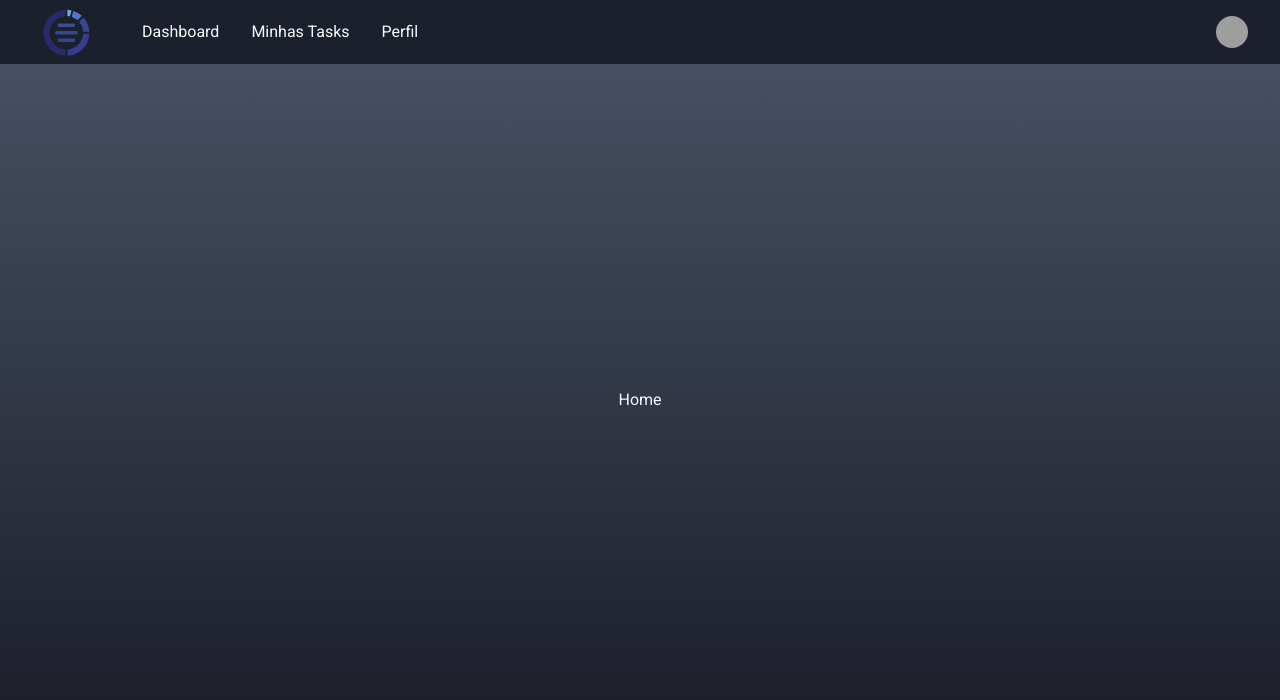
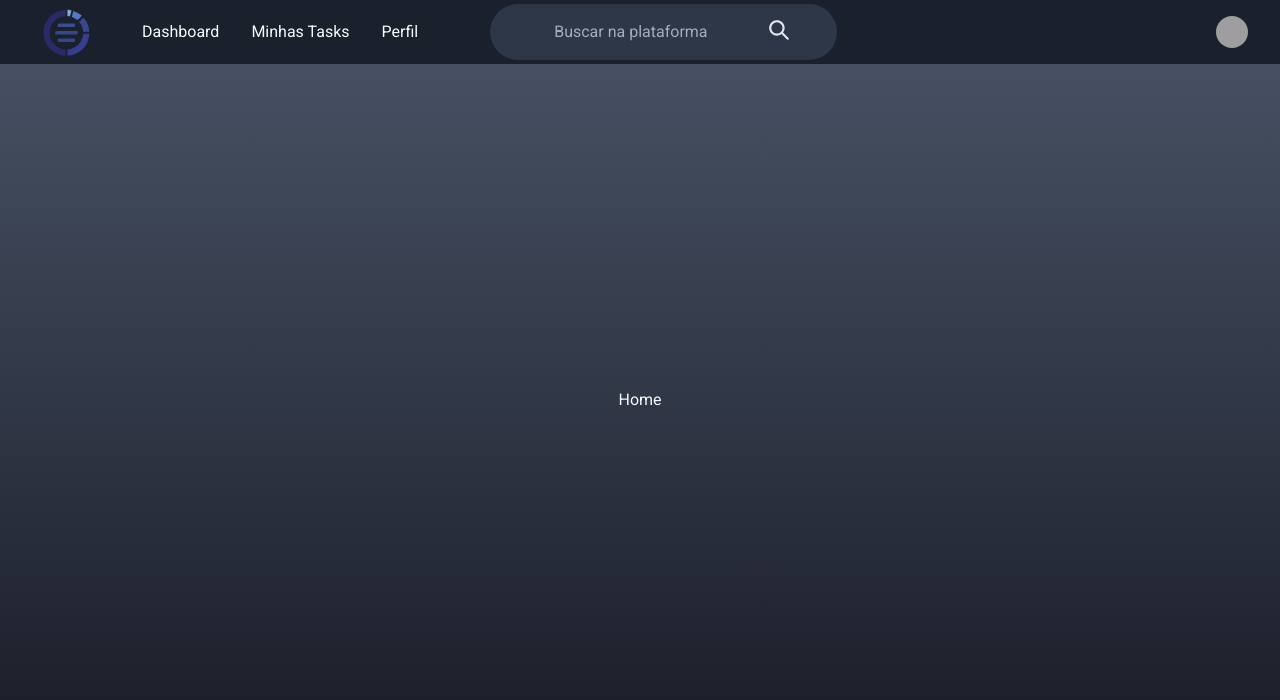
Before and after one commit to DaksonC/apptasks, a React (Vite) app: page /home in a window 1280 px wide. Shown: the top 700 px of the page. Built offline with nearby package versions, Linux system fonts and the light colour scheme; grey boxes are pictures that could not be loaded.

Commit message:
feat: cria SearchBox

```diff
--- /dev/null
+++ b/src/components/SearchBox/index.tsx
@@ -0,0 +1,30 @@
+import { SearchIcon } from "@chakra-ui/icons";
+import { Flex, Icon, Input } from "@chakra-ui/react";
+
+export default function SearchBox() {
+  return (
+    <Flex
+      as="label"
+      flex="1"
+      py="4"
+      px="12"
+      ml="12"
+      maxWidth={400}
+      alignSelf="center"
+      color="gray.200"
+      position="relative"
+      bg="gray.700"
+      borderRadius="full"
+    >
+      <Input
+        color="gray.50"
+        variant="unstyled"
+        px="4"
+        mr="4"
+        placeholder="Buscar na plataforma"
+        _placeholder={{ color: "gray.400" }}
+      />
+      <Icon as={SearchIcon} fontSize="20" />
+    </Flex>
+  );
+}
--- a/src/components/Sidebar/index.tsx
+++ b/src/components/Sidebar/index.tsx
@@ -18,6 +18,8 @@ import {
   Stack,
 } from "@chakra-ui/react";
 import { ReactNode, useEffect } from "react";
+
+import SearchBox from "../SearchBox";
 
 const Links = ["Dashboard", "Minhas Tasks", "Perfil"];
 
@@ -75,6 +77,7 @@ export function Sidebar() {
             {Links.map((link) => (
               <NavLink key={link}>{link}</NavLink>
             ))}
+            <SearchBox />
           </HStack>
         </HStack>
         <Flex alignItems="center">
```
